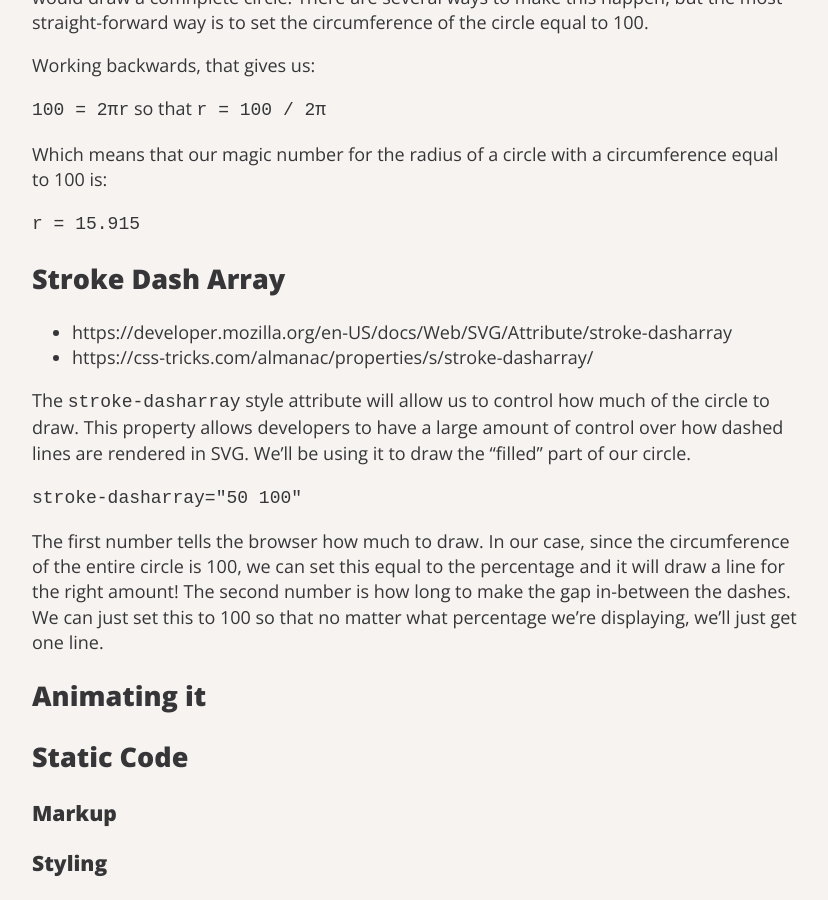
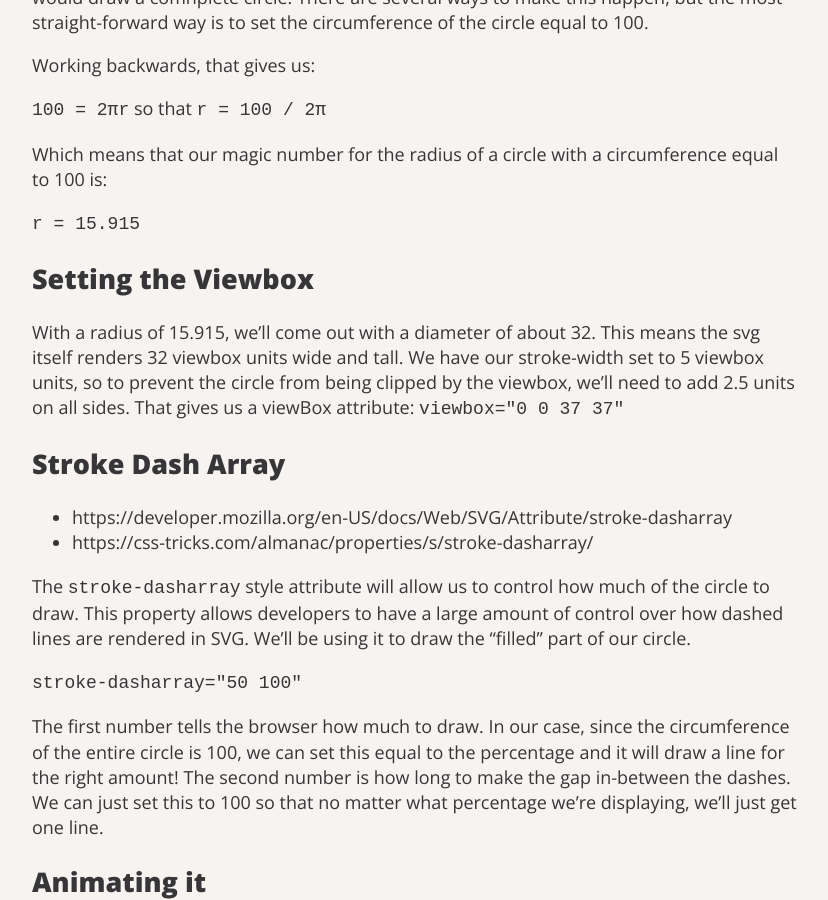
Before and after one commit to bowmanmc/www.chilitime.design, a Jekyll site: the page built from _posts/2018-09-04-ReactRadials.md, in a window 1280 px wide and 900 px high, scrolled down 1454 px. Shown: the whole window, without its empty margins (224-1052 px from the left). Built offline with Jekyll 4.4.1, drawn with Linux system fonts in a browser that asks for light colours; some of the changed text lies outside the part shown.

Commit message:
viewbox update

````diff
--- a/_posts/2018-09-04-ReactRadials.md
+++ b/_posts/2018-09-04-ReactRadials.md
@@ -51,6 +51,15 @@ for the radius of a circle with a circumference equal to 100 is:
 ``` r = 15.915 ```
 
 
+## Setting the Viewbox
+With a radius of 15.915, we'll come out with a diameter of about 32.
+This means the svg itself renders 32 viewbox units wide and tall.
+We have our stroke-width set to 5 viewbox units, so to prevent the circle
+from being clipped by the viewbox, we'll need to add 2.5 units on all sides.
+That gives us a viewBox attribute:
+``` viewbox="0 0 37 37" ```
+
+
 ## Stroke Dash Array
 * https://developer.mozilla.org/en-US/docs/Web/SVG/Attribute/stroke-dasharray
 * https://css-tricks.com/almanac/properties/s/stroke-dasharray/
@@ -67,6 +76,7 @@ circumference of the entire circle is 100, we can set this equal to the
 percentage and it will draw a line for the right amount! The second number is
 how long to make the gap in-between the dashes. We can just set this to 100 so
 that no matter what percentage we're displaying, we'll just get one line.
+
 
 ## Animating it
 
````
Also changed, not shown: other parts of _posts/2018-09-04-ReactRadials.md (+1 -1 lines).
